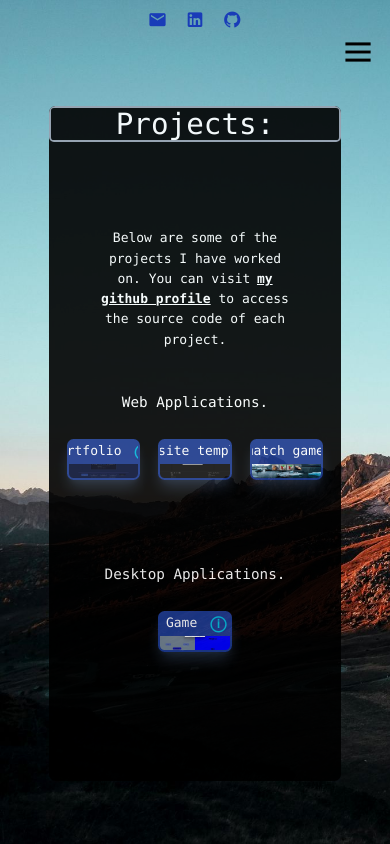
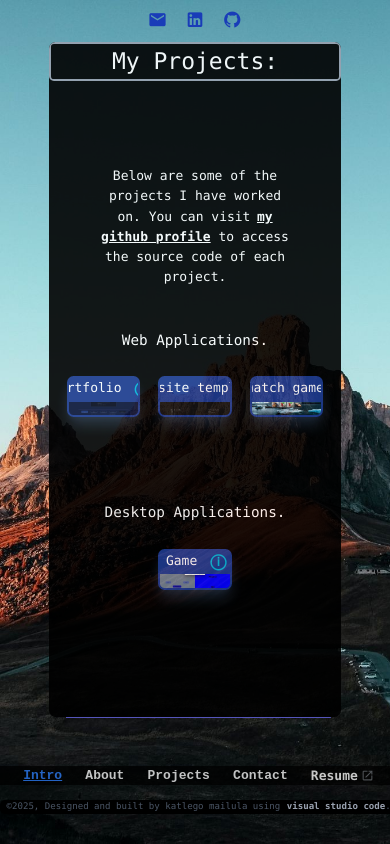
Before and after one commit to Katlego-ki/my-portfolio, a React (Vite) app: page /Projects in a window 390 px wide. Built offline with nearby package versions, Linux system fonts and the light colour scheme.

Commit message:
add Desktop and Mobile menu components

```diff
--- a/src/Pages/About.tsx
+++ b/src/Pages/About.tsx
@@ -7,7 +7,7 @@ const About = () => {
 
   return (
     <div className="grid opacity-90 h-[80vh] w-3/4 mx-auto bg-black rounded-lg overflow-x-hidden">
-      <h1 className="border-solid border-2 border-gray-400 w-full h-fit text-center rounded-md mx-auto text-4xl font-mono">About me:</h1>
+      <h1 className="border-solid border-2 border-gray-400 w-full h-fit text-center rounded-md mx-auto text-[23px] font-mono">About me:</h1>
 
       <div className={`${animate} overflow-auto pb-[10vh] wrapper`}>
         <p className="p-5 h-fit m-auto text-center w-2/3 text-lg bg-black">
--- a/src/Pages/Contact.tsx
+++ b/src/Pages/Contact.tsx
@@ -1,7 +1,7 @@
 const Contact = () => {
     return (
         <div className="flex-column justify-center bg opacity-90 h-[80vh] w-3/4 mx-auto bg-black rounded-lg wrapper">
-            <h1 className="border-solid border-2 border-gray-400 text-center h-fit rounded-md mx-auto text-4xl font-mono">Contact:</h1>
+            <h1 className="border-solid border-2 border-gray-400 text-center h-fit rounded-md mx-auto text-[23px] font-mono">Contact:</h1>
 
             <div className="animate-sl overflow-auto pb-[10vh] wrapper">
                 <h2 className="m-auto mt-[35vh] text-xl text-center">Feel free to contact me at <a className="underline font-bold" href="mailto:katlegobairvin@gmail.com">katlegobairvin@gmail.com</a></h2>
--- a/src/Pages/Intro.tsx
+++ b/src/Pages/Intro.tsx
@@ -3,7 +3,7 @@ import '../App.css';
 
 const Intro = () => {
   return (
-    <div className='grid opacity-90 h-[80vh]'>
+    <div className='grid w-fit m-auto opacity-90 h-[80vh]'>
 
       <div className="overflow-hidden h-[33vh] mt-[10vh] aspect-square shadow-md shadow-gray-500 m-auto rounded-full">
             <img src={mypic} alt="my-picture" className="w-auto h-full object-cover" />
--- a/src/Pages/Layout.tsx
+++ b/src/Pages/Layout.tsx
@@ -1,17 +1,22 @@
-import { Outlet, Link, useLocation } from 'react-router-dom';
-import launch from "../assets/icons/open_in_new.svg"
-import showMenuIcon from "../assets/icons/show_menu.png"
+import { Outlet, useLocation} from 'react-router-dom';
 import { useEffect, useState } from 'react';
 import MobileMenu from "../components/MobileMenu"
+import DesktopMenu from '../components/DesktopMenu';
 
-export const pathsOrder:string[] = ["/"];
+export const pathsOrder:string[] = ["/", "Intro"];
 export const pages:string[] = ['Intro', 'About', 'Projects', 'Contact'];
+
+//Used to create "swipe left/right" animation when loading components and styling nav buttons
+export function navButtonClick(currentPath:string){
+    if(pathsOrder[pathsOrder.length-1] != currentPath) pathsOrder.push(currentPath);
+    if(pathsOrder.length>2) pathsOrder.shift();
+    console.log(pathsOrder);
+  }
 
 const Layout = () => {
 
-  const location = useLocation();
+  const location = useLocation(); //Used to trigger a rerender on nav button clicks
   const [screenWidth, setScreenWidth] = useState<number>(window.innerWidth);
-  const [showMenu, toggleMenu] = useState(false); //for mobile
 
   useEffect(()=>{
     const handleResize = ()=> {
@@ -23,19 +28,7 @@ const Layout = () => {
     return ()=> {
       window.removeEventListener('resize', handleResize);
     }
-  }, []);
-
-  // Used to create "swipe left/right" animation when loading components
-  function navButtonClick(currentPath:string){
-    if(pathsOrder[pathsOrder.length-1] != currentPath) pathsOrder.push(currentPath);
-    if(pathsOrder.length>2) pathsOrder.shift();
-    console.log(pathsOrder);
-  }
-
-  const styles = {
-    _clicked: "shadow-sm shadow-gray-400 min-w-1/8 _button text-[1rem] h-12 bg-blue-900 font-mono px-3 flex justify-center items-center text-center rounded-md cursor-pointer text-center",
-    _notClicked: "shadow-md shadow-gray-600 min-w-1/8 h-12 shadow1 text-[1rem] opacity-90 bg-[#0b1337] border-solid border-blue-900 border-1 font-mono flex justify-center items-center text-center px-3 rounded-md cursor-pointer text-center",
-  };
+  }, [location]);
 
   return (
     <div className="grid h-screen w-screen mx-auto">
@@ -50,46 +43,20 @@ const Layout = () => {
           <i className="text-2xl mx-auto mdi mdi-github"></i>
         </a>
       </div>
-        {screenWidth>700?null:
-        <button className='absolute cursor-pointer right-[5vw] top-[5vh] w-[2rem]' onClick={()=>toggleMenu(!showMenu)} type='button'>
-
-          { showMenu?<img src={launch} alt='show-menu-icon'></img> : <img src={showMenuIcon} alt='show-menu-icon'></img>}
-          </button>
-        }
-        {showMenu? <MobileMenu /> : null}
-
 
         <Outlet />
-        {screenWidth<700?null:
+
       <div className='footer grid justify-content-between h-[15vh] w-screen m-auto'>
         <svg className="w-2/3 h-1 mx-auto" viewBox="0 100 1">
           <line x1="0" x2="100%" stroke="#55B" strokeWidth="2" />
         </svg>
 
-          {/* ====== Can be replaced with <NavBar /> ====== */}
-          <div className="w-2/3 justify-evenly flex buttons m-auto">
+        { screenWidth<700? <MobileMenu /> : <DesktopMenu /> }
 
-            {/* Navigation buttons */}
-            {pages.map((label, index) => (
-              <Link
-                key={index}
-                to={`/${label.toLowerCase()}`}
-                onClick={() => navButtonClick(label)}
-                className={location.pathname === `/${label.toLowerCase()}` ? styles._clicked:styles._notClicked}
-              >
-                {label}
-              </Link>
-            ))}
-
-            {/* resume button */}
-            <a href="/myResume.pdf" className="shadow-md shadow-gray-700 min-w-1/8 flex justify-center items-center text-center px-3 bg-black opacity-80 border-solid border-blue-900 border-1 text-white font-mono rounded-md cursor-pointer" target="_blank" rel="noopener noreferrer">
-              Resume
-              <img className="flex inline w-5 ml-1" src={launch} alt="launch-icon" />
-            </a>
-          </div>
         <code className="rounded-md px-2 flex bg-black items-center h-fit  mx-auto text-gray-600 whitespace-nowrap text-center">&copy;2025, Designed and built by katlego mailula using <a className="text-gray-400 font-bold ml-2" href="https://code.visualstudio.com/" target="_blank" rel="noopener noreferrer">visual studio code</a>.</code>
 
-        </div>}
+      </div>
+
     </div>
   );
 };
--- a/src/Pages/Projects.tsx
+++ b/src/Pages/Projects.tsx
@@ -8,7 +8,7 @@ const Projects = () => {
 
     return (
         <div className="grid overflow-hidden opacity-90 h-[80vh] w-3/4 mx-auto bg-black rounded-lg">
-            <h1 className="border-solid w-full h-fit border-2 border-gray-400 text-center rounded-md mx-auto text-4xl font-mono">Projects:</h1>
+            <h1 className="border-solid w-full h-fit border-2 border-gray-400 text-center rounded-md mx-auto text-[23px] font-mono">My Projects:</h1>
             <div className={`${animate} overflow-auto pb-[10vh] wrapper`}>
                 <p className="my-[5vh] w-2/3 text-center text-lg font-mono mx-auto">Below are some of the projects I have worked on. You can visit
                 <a className="ml-2 font-bold underline" href="https://github.com/Katlego-ki" target="_blank" rel="noopener" >my github profile</a> to access the source code of each project.</p>
--- /dev/null
+++ b/src/components/DesktopMenu.tsx
@@ -0,0 +1,36 @@
+import {Link} from 'react-router-dom'
+import {pages,pathsOrder, navButtonClick} from '../Pages/Layout'
+import launch from '../assets/icons/open_in_new.svg'
+
+
+const styles = {
+    _clicked: "shadow-sm shadow-gray-400 min-w-1/8 _button text-[1rem] h-12 bg-blue-900 font-mono px-3 flex justify-center items-center text-center rounded-md cursor-pointer text-center",
+    _notClicked: "shadow-md shadow-gray-600 min-w-1/8 h-12 shadow1 text-[1rem] opacity-90 bg-[#0b1337] border-solid border-blue-900 border-1 font-mono flex justify-center items-center text-center px-3 rounded-md cursor-pointer text-center",
+};
+
+const DesktopMenu = ()=> {
+    return(
+               <div className="w-2/3 justify-evenly flex buttons m-auto">
+
+          {/* Navigation buttons */}
+          {pages.map((label, index) => (
+            <Link
+              key={index}
+              to={`/${label.toLowerCase()}`}
+              onClick={() => navButtonClick(label)}
+              className={`${pathsOrder[1] === label  ? styles._clicked:styles._notClicked}`}
+            >
+              {label}
+            </Link>
+          ))}
+
+          {/* resume button */}
+          <a href="/myResume.pdf" className="shadow-md shadow-gray-700 min-w-1/8 flex justify-center items-center text-center px-3 bg-black opacity-80 border-solid border-blue-900 border-1 text-white font-mono rounded-md cursor-pointer" target="_blank" rel="noopener noreferrer">
+            Resume
+            <img className="flex inline w-5 ml-1" src={launch} alt="launch-icon" />
+          </a>
+        </div>
+    )
+}
+
+export default DesktopMenu;
--- a/src/components/MobileMenu.tsx
+++ b/src/components/MobileMenu.tsx
@@ -1,9 +1,29 @@
+import {Link} from 'react-router-dom'
+import {pages,pathsOrder, navButtonClick} from '../Pages/Layout'
+import launch from '../assets/icons/open_in_new.svg'
+
 const MobileMenu = ()=> {
     return(
-        <div className="grid absolute bg-green-900">
-            <button title="nav bar"  type="button">close</button>
-            <p>el: 1</p>
-            <p>el: 2</p>
+        <div className="w-full bg-black opacity-75 justify-evenly flex buttons m-auto">
+
+        {/* Navigation buttons */}
+        {pages.map((label, index) => (
+            <Link
+            key={index}
+            to={`/${label.toLowerCase()}`}
+            onClick={() => navButtonClick(label)}
+            className={`font-bold ${pathsOrder[1] === label ? 'text-blue-500 underline':''}`}
+            >
+            {label}
+            </Link>
+        ))}
+
+        {/* resume button */}
+        <a href="/myResume.pdf" className="flex text-underline items-center font-bold text-[1rem] font-mono cursor-pointer" target="_blank" rel="noopener noreferrer">
+            Resume
+            <img className="flex inline w-[1rem] ml-1" src={launch} alt="launch-icon" />
+        </a>
+
         </div>
     )
 }
--- a/src/index.css
+++ b/src/index.css
@@ -4,8 +4,17 @@
   font-family: monospace;
   color: rgb(255, 255, 255);
   height: screen;
-  background-image: url("./assets/images/my_bg.jpg");
-  background-size: cover;
+
+  @media (min-width:700px) {
+    background-image: url("./assets/images/my_bg.jpg");
+    background-size: cover;
+  }
+
+  @media (max-width:700px) {
+    background-image: url("./assets/images/mobile-bg.jpg");
+    background-size: cover;
+  }
+
 }
 
 body {
```
Also changed, not shown: src/assets/images/mobile-bg.jpg (added). Lines whose indentation alone changed are shown as unchanged.
